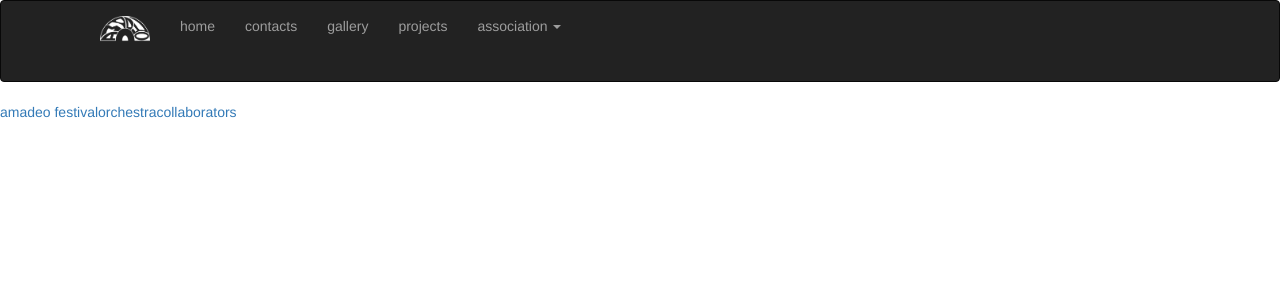
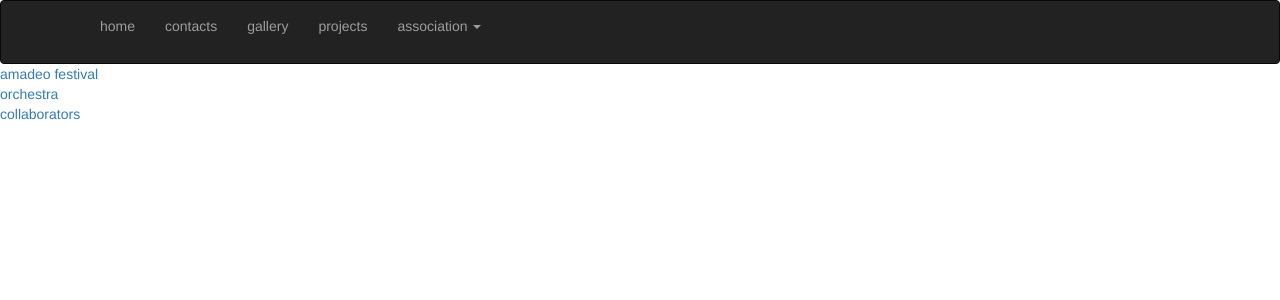
Before and after one commit to spelavrtovec/orchestra-2.0, a React (Create React App) app in the folder client/: page /projects in a window 1280 px wide. Shown: the top 300 px of the page. Built offline with nearby package versions, Linux system fonts and the light colour scheme.

Commit message:
Some style

```diff
--- a/client/src/components/App.css
+++ b/client/src/components/App.css
@@ -15,8 +15,9 @@
   font-family: 'Roboto', sans-serif;
 }
 
-Navigation {
+.Navigation {
   height: 8vh;
+  margin-bottom: 0 !important;
 }
 
 /* HOME */
--- a/client/src/components/Navigation.js
+++ b/client/src/components/Navigation.js
@@ -11,14 +11,14 @@ class Navigation extends Component {
 
   render() {
     return (
-      <div className="Navigation">
-        <Navbar inverse collapseOnSelect>
+      <div>
+        <Navbar inverse collapseOnSelect className="Navigation">
           <Navbar.Toggle />
           <Navbar.Collapse>
             <Nav>
-              <NavItem href="/">
+              {/* <NavItem href="/">
                 <img src={logo} className="App-logo" alt="logo" />
-              </NavItem>
+              </NavItem> */}
               <NavItem eventKey={1} href="/">
                 home
               </NavItem>
--- a/client/src/components/Projects.js
+++ b/client/src/components/Projects.js
@@ -6,9 +6,9 @@ class Projects extends Component {
   render() {
     return (
       <div className="Projects">
-        <Link  to="/projects/amadeo-festival">amadeo festival</Link>
-        <Link  to="/projects/orchestra">orchestra</Link>
-        <Link  to="/projects/collaborators">collaborators</Link>
+        <Link  to="/projects/amadeo-festival">amadeo festival</Link><br />
+        <Link  to="/projects/orchestra">orchestra</Link><br />
+        <Link  to="/projects/collaborators">collaborators</Link><br />
       </div>
     );
   }
```
